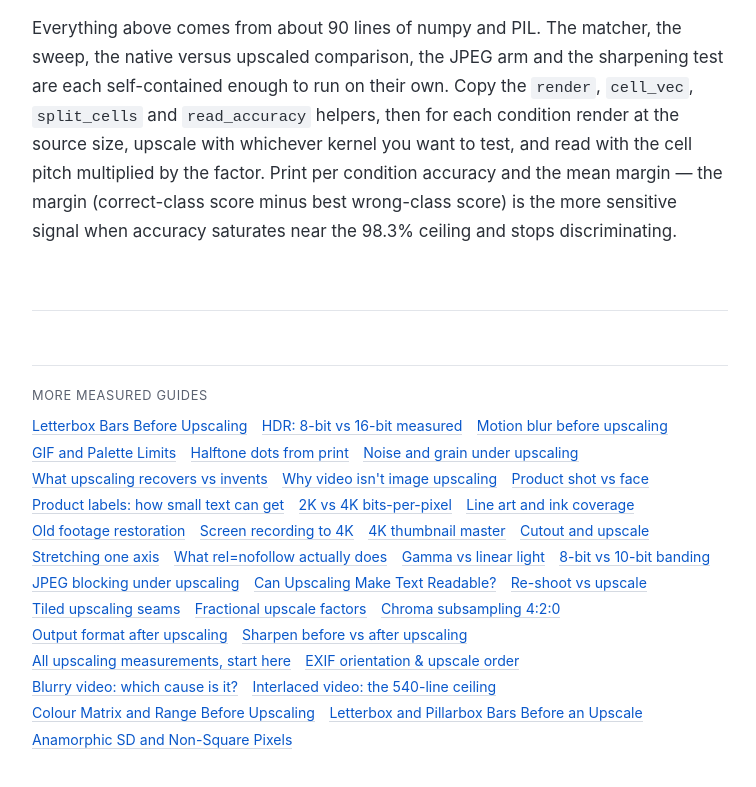
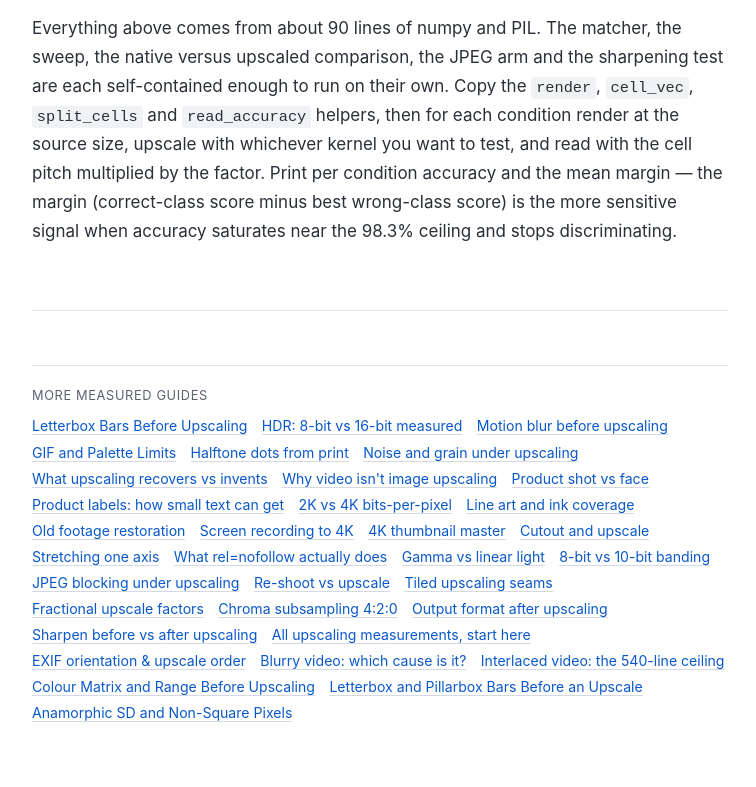
Before and after one commit to celticgemini001/upgolab-upscale-text-readability, a plain HTML site: page index.html in a window 1280 px wide. Shown: the part 9845-10632 px from the top of the page, without its empty margins (260-1016 px from the left). Drawn offline with Linux system fonts and the light colour scheme.

Commit message:
Drop self-link from sister nav

```diff
--- a/index.html
+++ b/index.html
@@ -415,7 +415,6 @@ discriminating.</p>
   <li><a href="https://celticgemini001.github.io/upgolab-gamma-vs-linear-light/">Gamma vs linear light</a></li>
   <li><a href="https://celticgemini001.github.io/upgolab-bit-depth-banding/">8-bit vs 10-bit banding</a></li>
   <li><a href="https://celticgemini001.github.io/upgolab-jpeg-blocking-upscale/">JPEG blocking under upscaling</a></li>
-  <li><a href="https://celticgemini001.github.io/upgolab-upscale-text-readability/">Can Upscaling Make Text Readable?</a></li>
 
   <li><a href="https://celticgemini001.github.io/upgolab-upscale-vs-reshoot/">Re-shoot vs upscale</a></li>
   <li><a href="https://celticgemini001.github.io/upgolab-tiled-upscale-seams/">Tiled upscaling seams</a></li>
```
